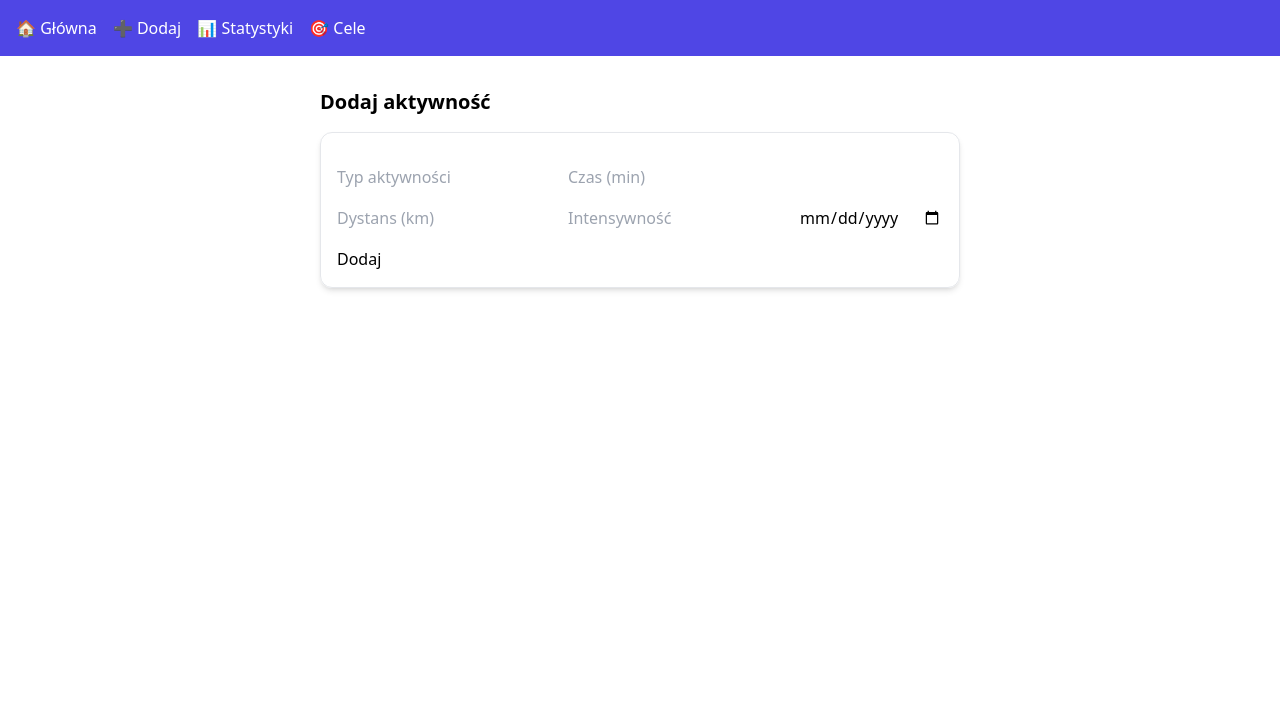
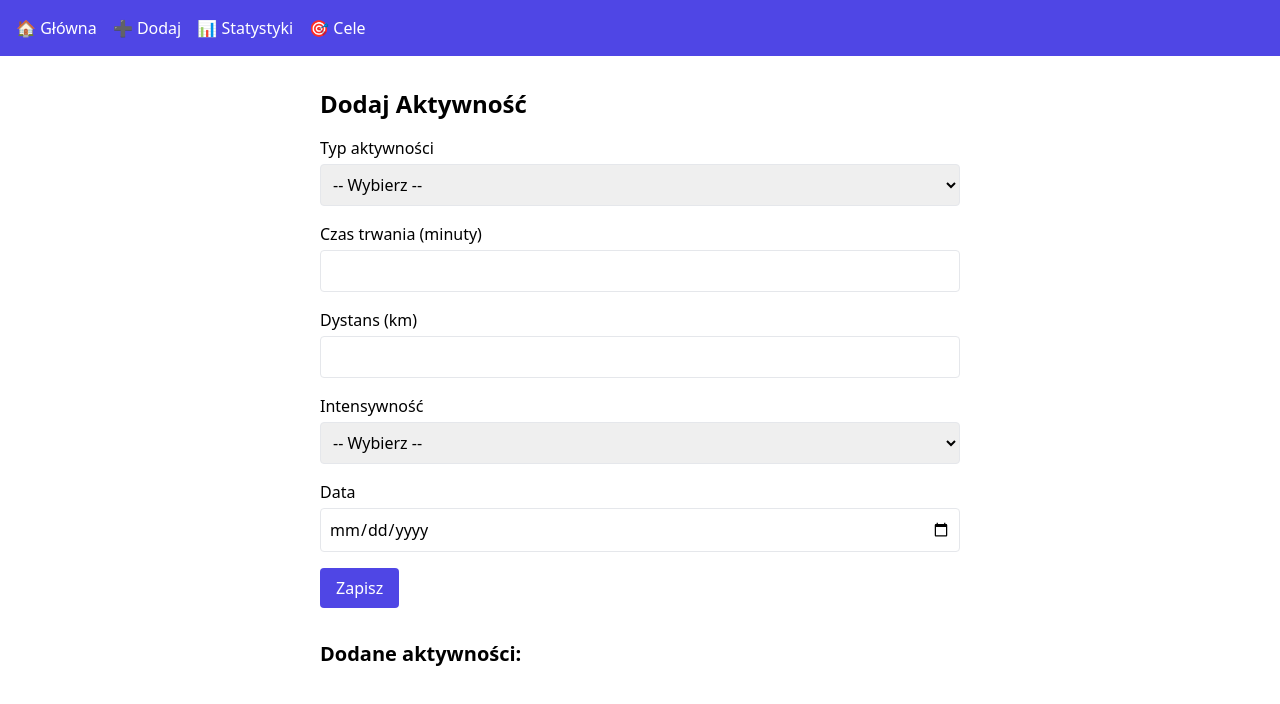
Before and after one commit to Prado8822/fitness-journey, a React (Vite) app: page /#/add in a window 1280 px wide. Shown: the top 704 px of the page. Built offline with nearby package versions, Linux system fonts and the light colour scheme.

Commit message:
Saved activities to localStorage and loaded them on page reload

```diff
--- a/src/pages/AddActivity.jsx
+++ b/src/pages/AddActivity.jsx
@@ -1,17 +1,97 @@
-import React, { useState } from 'react';
-import ActivityForm from '../components/ActivityForm';
+import React, { useState, useEffect } from 'react';
 
 const AddActivity = () => {
+  const [form, setForm] = useState({
+    type: '',
+    duration: '',
+    distance: '',
+    intensity: '',
+    date: '',
+  });
+
   const [activities, setActivities] = useState([]);
 
-  const handleAdd = (activity) => {
-    setActivities([...activities, activity]);
+  // Загружаем из localStorage при старте
+  useEffect(() => {
+    const saved = localStorage.getItem('activities');
+    if (saved) {
+      setActivities(JSON.parse(saved));
+    }
+  }, []);
+
+  const handleChange = (e) => {
+    setForm({
+      ...form,
+      [e.target.name]: e.target.value,
+    });
+  };
+
+  const handleSubmit = (e) => {
+    e.preventDefault();
+    const updated = [...activities, form];
+    setActivities(updated);
+    localStorage.setItem('activities', JSON.stringify(updated));
+    setForm({
+      type: '',
+      duration: '',
+      distance: '',
+      intensity: '',
+      date: '',
+    });
   };
 
   return (
     <div className="p-4">
-      <h1 className="text-xl font-bold mb-4">Dodaj aktywność</h1>
-      <ActivityForm onAdd={handleAdd} />
+      <h2 className="text-2xl font-bold mb-4">Dodaj Aktywność</h2>
+      <form onSubmit={handleSubmit} className="space-y-4">
+        <div>
+          <label className="block mb-1">Typ aktywności</label>
+          <select name="type" value={form.type} onChange={handleChange} className="w-full p-2 border rounded">
+            <option value="">-- Wybierz --</option>
+            <option value="Bieganie">Bieganie</option>
+            <option value="Trening siłowy">Trening siłowy</option>
+            <option value="Jazda na rowerze">Jazda na rowerze</option>
+            <option value="Joga">Joga</option>
+          </select>
+        </div>
+
+        <div>
+          <label className="block mb-1">Czas trwania (minuty)</label>
+          <input type="number" name="duration" value={form.duration} onChange={handleChange} className="w-full p-2 border rounded" />
+        </div>
+
+        <div>
+          <label className="block mb-1">Dystans (km)</label>
+          <input type="number" name="distance" value={form.distance} onChange={handleChange} className="w-full p-2 border rounded" />
+        </div>
+
+        <div>
+          <label className="block mb-1">Intensywność</label>
+          <select name="intensity" value={form.intensity} onChange={handleChange} className="w-full p-2 border rounded">
+            <option value="">-- Wybierz --</option>
+            <option value="Niska">Niska</option>
+            <option value="Średnia">Średnia</option>
+            <option value="Wysoka">Wysoka</option>
+          </select>
+        </div>
+
+        <div>
+          <label className="block mb-1">Data</label>
+          <input type="date" name="date" value={form.date} onChange={handleChange} className="w-full p-2 border rounded" />
+        </div>
+
+        <button type="submit" className="bg-indigo-600 text-white px-4 py-2 rounded">Zapisz</button>
+      </form>
+
+      <h3 className="text-xl font-bold mt-8">Dodane aktywności:</h3>
+      <ul className="mt-2 space-y-2">
+        {activities.map((a, i) => (
+          <li key={i} className="border p-3 rounded">
+            <strong>{a.type}</strong> – {a.date} <br />
+            Czas: {a.duration} min, Dystans: {a.distance} km, Intensywność: {a.intensity}
+          </li>
+        ))}
+      </ul>
     </div>
   );
 };
```
Also changed, not shown: 7 other files (tests, documents, lock files or other folders).
